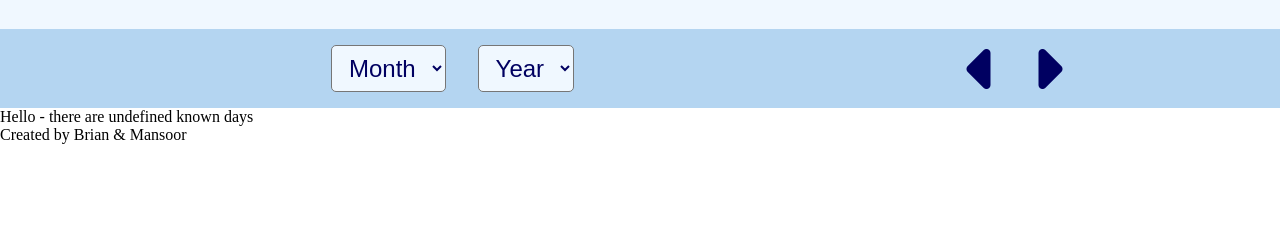
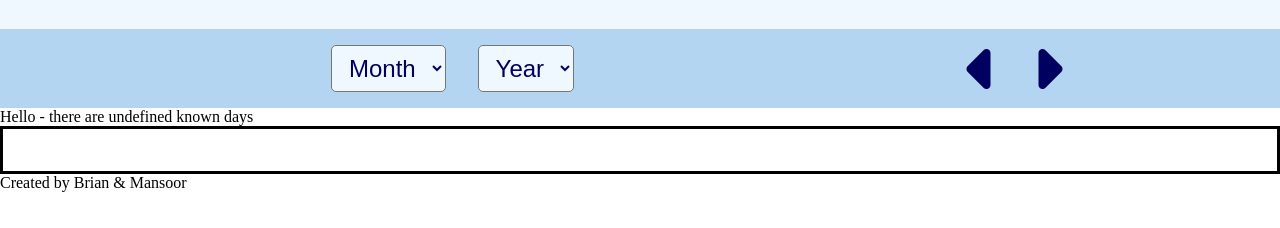
Before and after one commit to MansoorM11/Days-calendar, a website with bundled scripts: page index.html in a window 1280 px wide. Shown: the part 72-300 px from the top of the page. Built offline with nearby package versions, Linux system fonts and the light colour scheme.

Commit message:
created a repeat grid row 7 1fr at the calendar-body

```diff
--- a/index.html
+++ b/index.html
@@ -42,7 +42,10 @@
         ></i>
       </div>
     </nav>
-    <main></main>
+    <main>
+      <p id="default-message"></p>
+      <container id="calendar-body"></container>
+    </main>
     <footer>Created by Brian & Mansoor</footer>
   </body>
 </html>
--- a/styles.css
+++ b/styles.css
@@ -64,3 +64,11 @@ nav {
   transform: scale(1.2);
   cursor: pointer;
 }
+
+#calendar-body {
+  border: solid;
+  width: 100%;
+  height: 3rem;
+  display: grid;
+  grid-template-columns: repeat(7 1fr);
+}
--- a/web.mjs
+++ b/web.mjs
@@ -7,6 +7,6 @@ import { getGreeting } from "./common.mjs";
 import daysData from "./days.json" with { type: "json" };
 
 window.onload = function () {
-  document.querySelector("main").innerText =
+  document.getElementById("default-message").innerText =
     `${getGreeting()} - there are ${daysData.length} known days`;
 };
```
